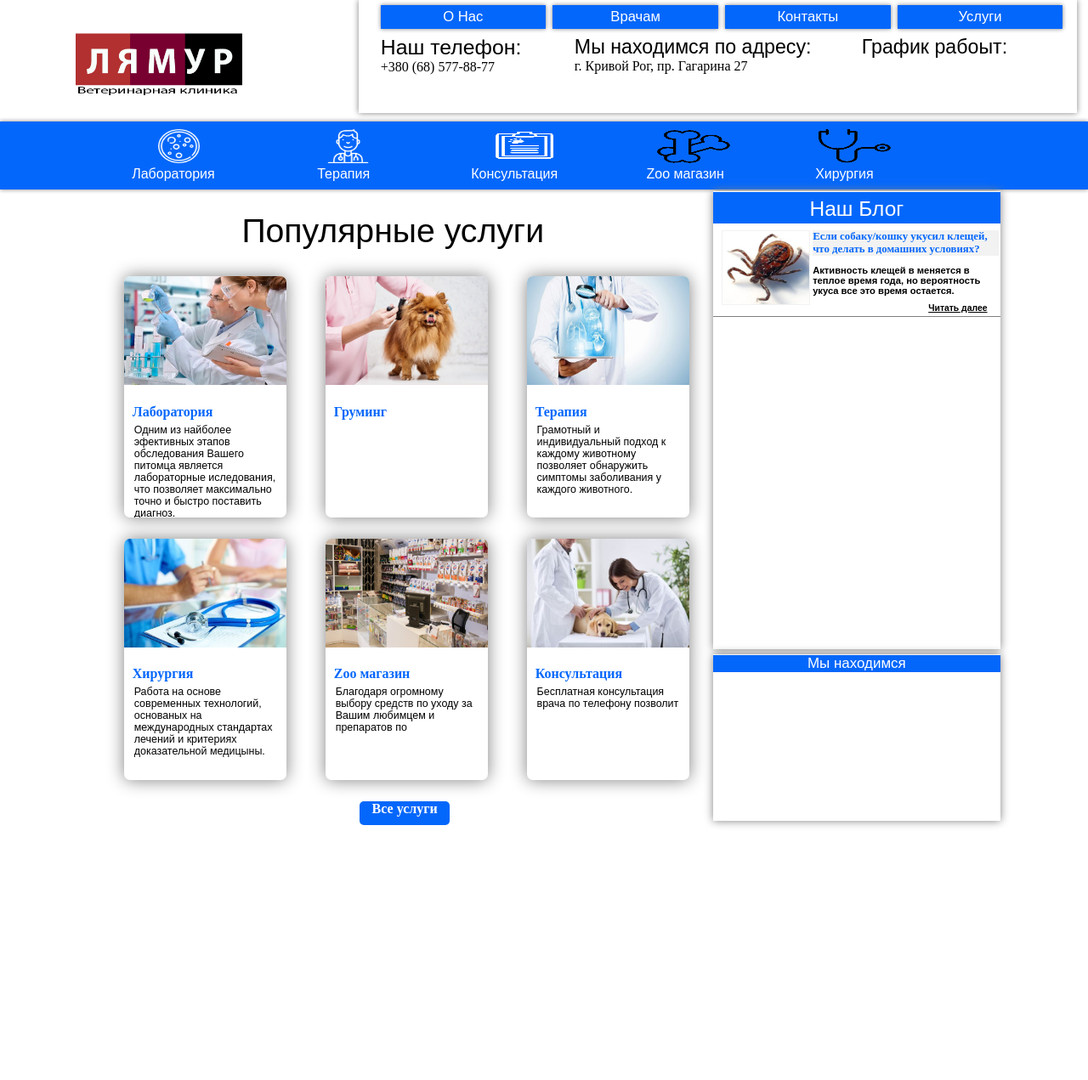
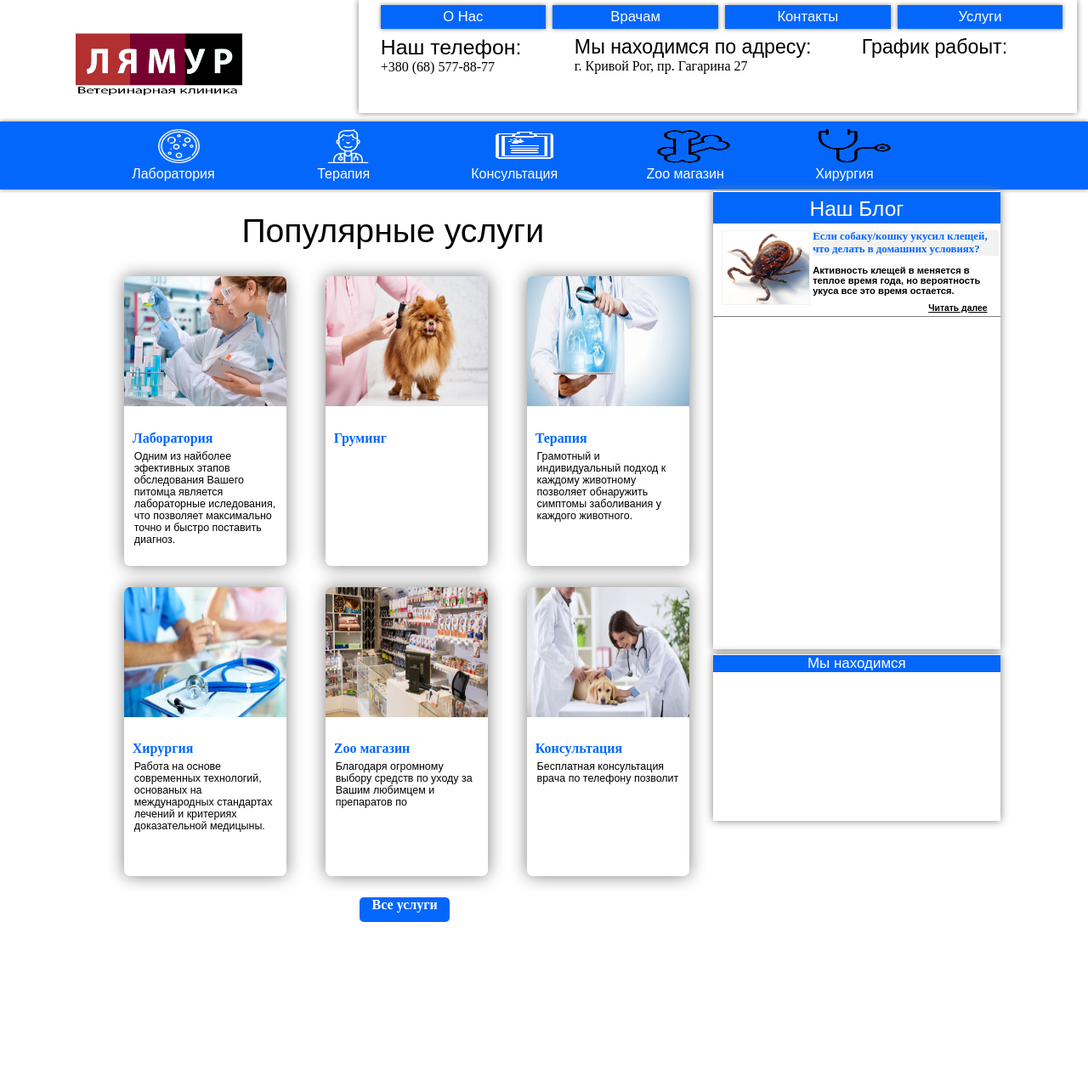
Before and after one commit to MainStar/Lya-mur.ver.2.x, a PHP site: page /index.html in a window 1280 px wide. Shown: the top 1271 px of the page at 85% size. Run offline with PHP 8.4, Linux system fonts and the light colour scheme.

Commit message:
Update services.css

```diff
--- a/styles/services.css
+++ b/styles/services.css
@@ -31,7 +31,7 @@
 .service{
 	overflow: hidden;
 	width: 27%;
-	height: 50%;
+	height: 60%;
 	margin-top: 3%;
 	margin-left: 5.9%;
 	display: inline-block;
```
